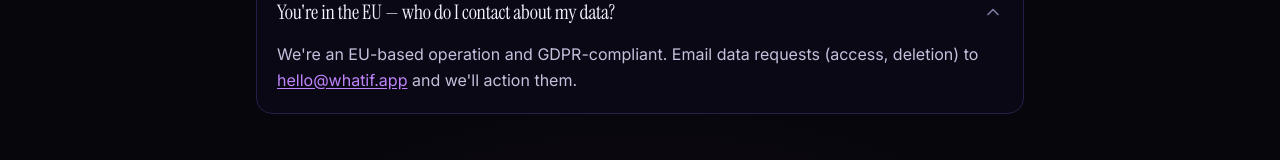
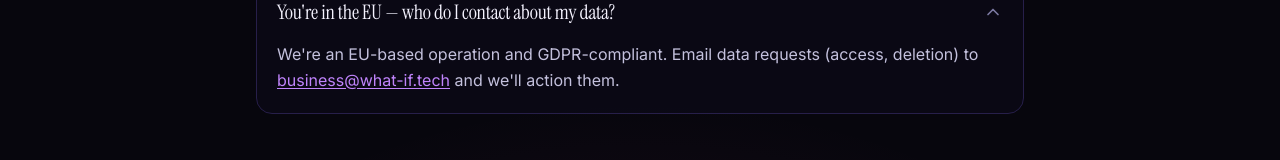
Before and after one commit to unbeqem/WhatIf, a Next.js app: page / in a window 1280 px wide. Both pictures are taken after a click on the button "You're in the EU — who do I contact about my data?". Shown: the part 5220-5380 px from the top of the page. Built offline with nearby package versions, Linux system fonts and the light colour scheme; no server answers.

Commit message:
fix(260701-nnc): swap placeholder contact email + cosmetic domain to real values
hello@whatif.app → business@what-if.tech (Footer Contact, FAQ GDPR link).
whatif.app → what-if.tech (story-card footer). No functional URL changes.

```diff
--- a/components/Faq.tsx
+++ b/components/Faq.tsx
@@ -22,8 +22,8 @@ const ITEMS = [
     a: (
       <>
         We're an EU-based operation and GDPR-compliant. Email data requests (access, deletion) to{" "}
-        <a href="mailto:hello@whatif.app" className="text-violet-glow underline underline-offset-2 hover:text-fg">
-          hello@whatif.app
+        <a href="mailto:business@what-if.tech" className="text-violet-glow underline underline-offset-2 hover:text-fg">
+          business@what-if.tech
         </a>{" "}
         and we'll action them.
       </>
--- a/components/Footer.tsx
+++ b/components/Footer.tsx
@@ -9,7 +9,7 @@ export default function Footer() {
         <div className="flex items-center gap-6">
           <a href="#" className="transition-colors hover:text-fg">Privacy</a>
           <a href="#" className="transition-colors hover:text-fg">Terms</a>
-          <a href="mailto:hello@whatif.app" className="transition-colors hover:text-fg">Contact</a>
+          <a href="mailto:business@what-if.tech" className="transition-colors hover:text-fg">Contact</a>
         </div>
       </div>
     </footer>
--- a/components/StoryCard.tsx
+++ b/components/StoryCard.tsx
@@ -189,7 +189,7 @@ export default function StoryCard({ input, result }: Props) {
           color: "#c9c6e6",
         }}
       >
-        whatif.app — simulate your decision
+        what-if.tech — simulate your decision
       </div>
     </div>
   );
```
